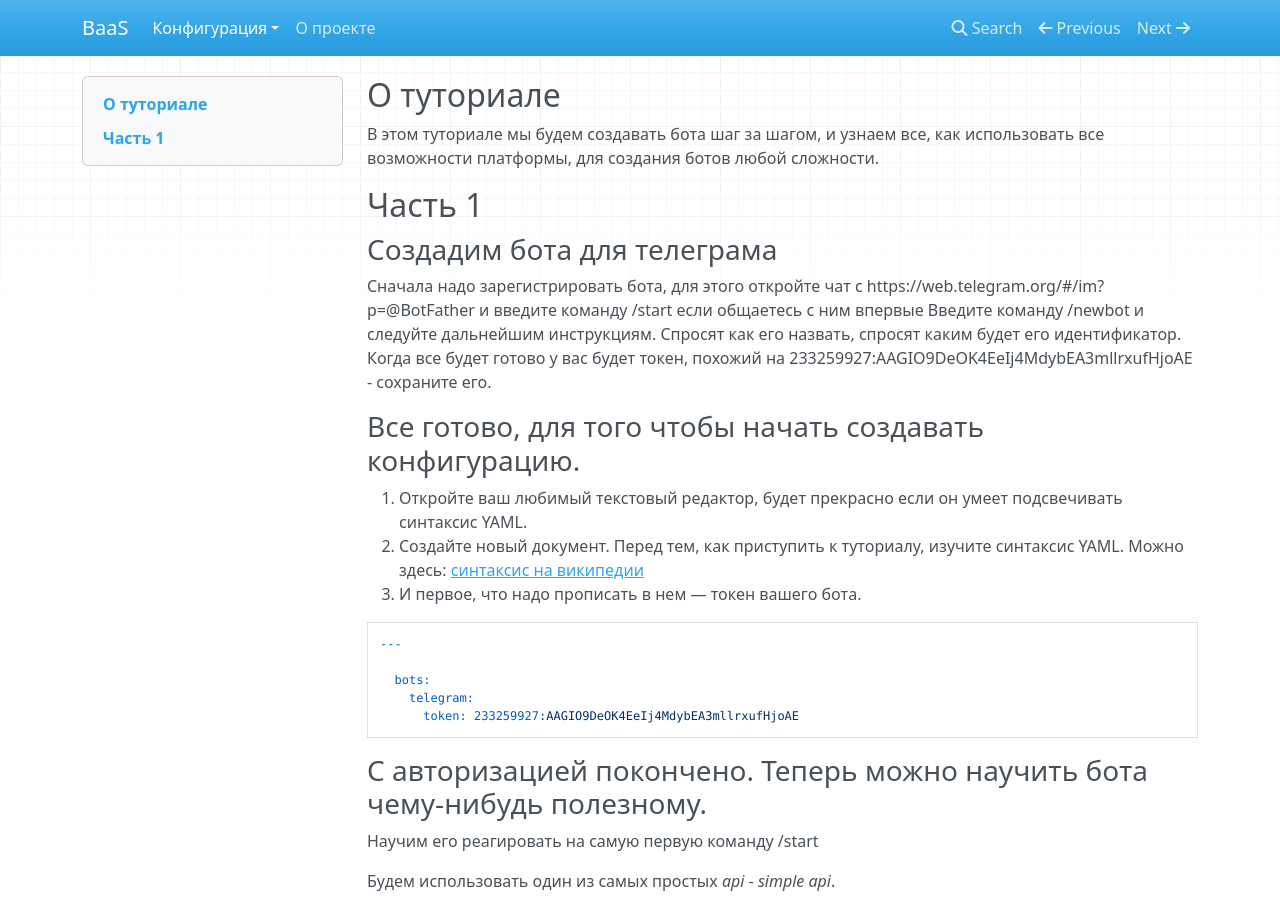
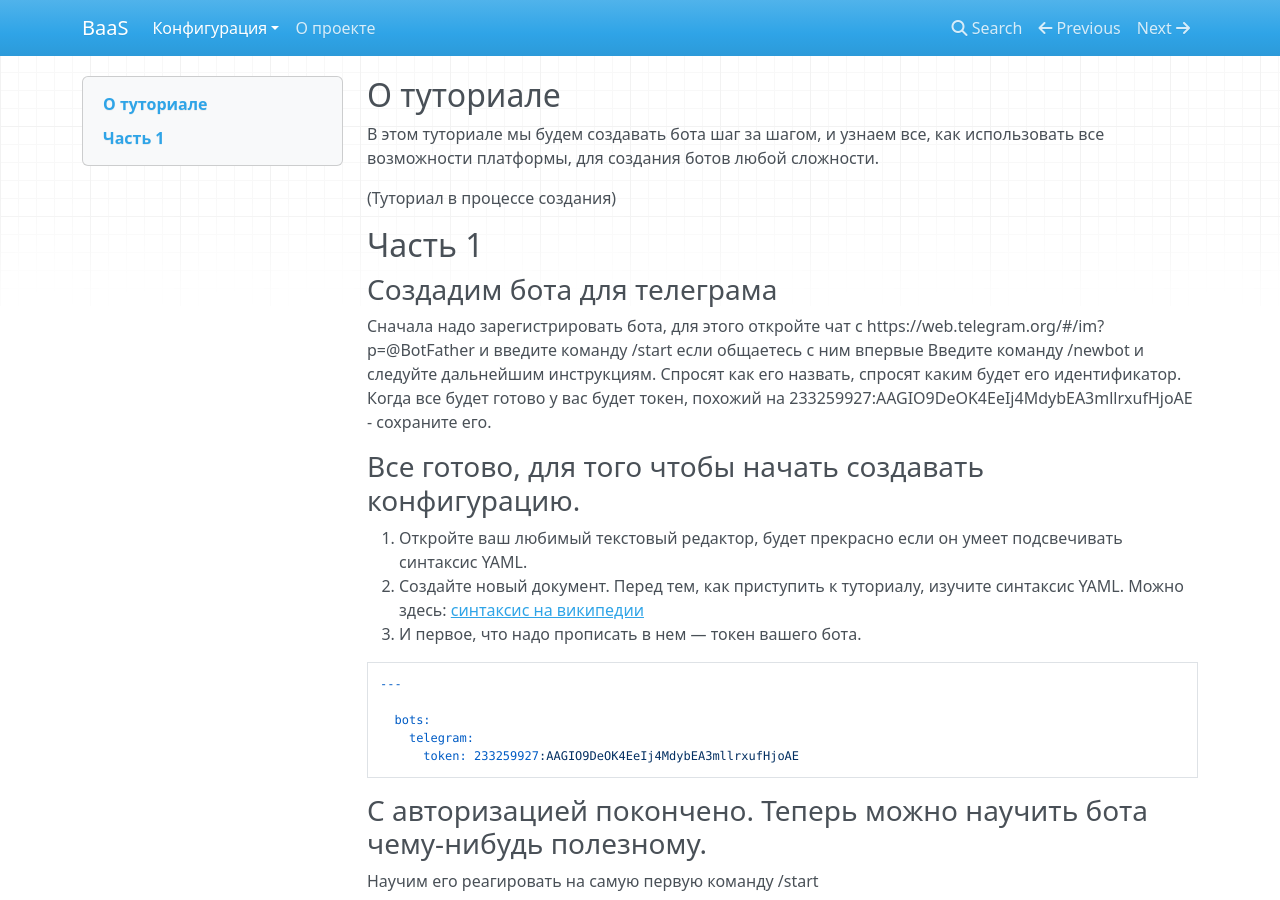
Before and after one commit to MNTTeam/baas.docs, an MkDocs documentation site: the page built from docs/configuration/tutorial.md, in a window 1280 px wide and 900 px high. Built offline with MkDocs 1.6.1, drawn with Linux system fonts in a browser that asks for light colours; nearby versions of some CDN libraries; old or Windows-style settings are respelled for this version of MkDocs.

Commit message:
note: under construction

```diff
--- a/docs/configuration/tutorial.md
+++ b/docs/configuration/tutorial.md
@@ -1,5 +1,9 @@
 ## О туториале
-В этом туториале мы будем создавать бота шаг за шагом, и узнаем все, как использовать все возможности платформы, для создания ботов любой сложности.
+В этом туториале мы будем создавать бота шаг за шагом, и узнаем все,
+как использовать все возможности платформы, для создания ботов любой
+сложности.
+
+(Туториал в процессе создания)
 
 ## Часть 1
 
```
